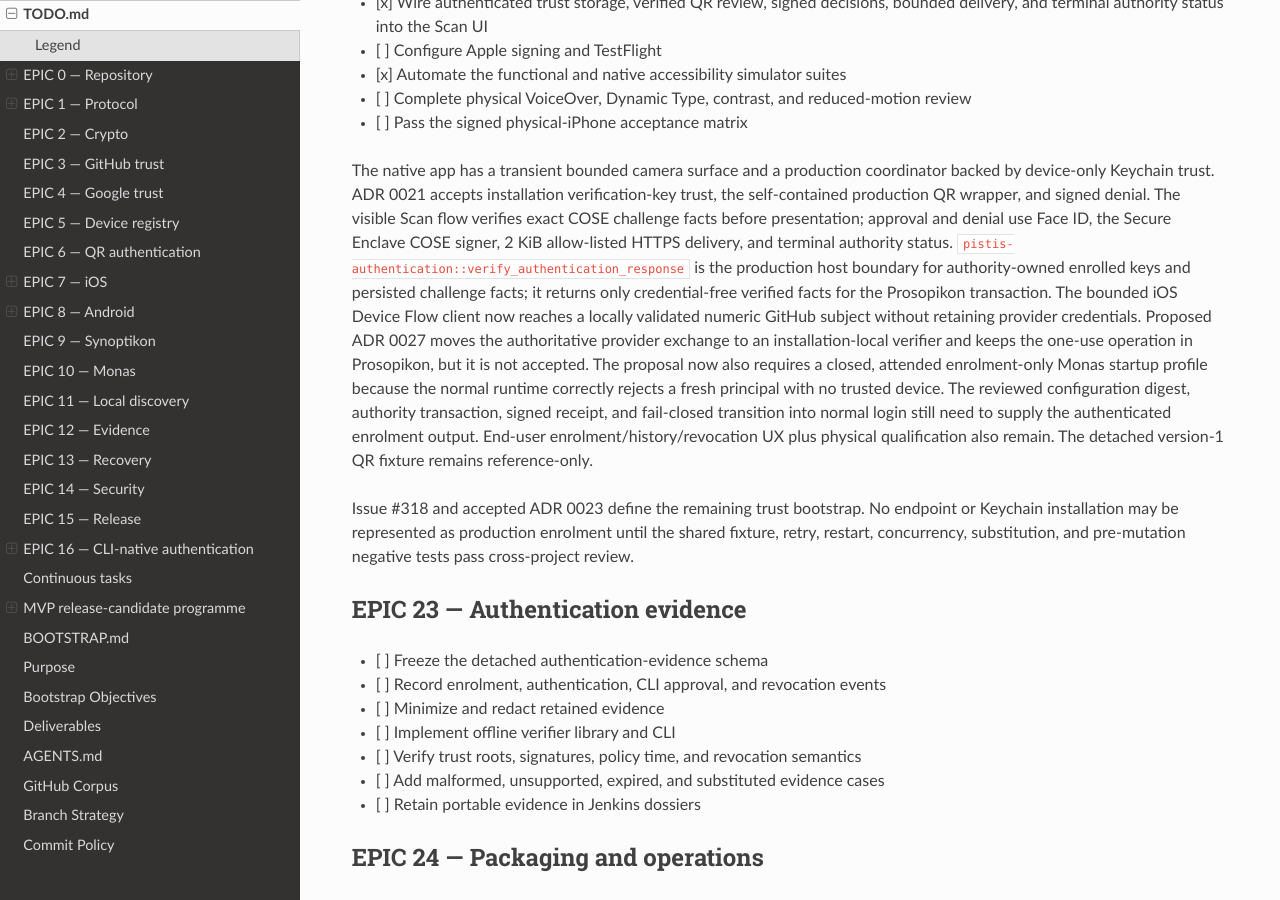
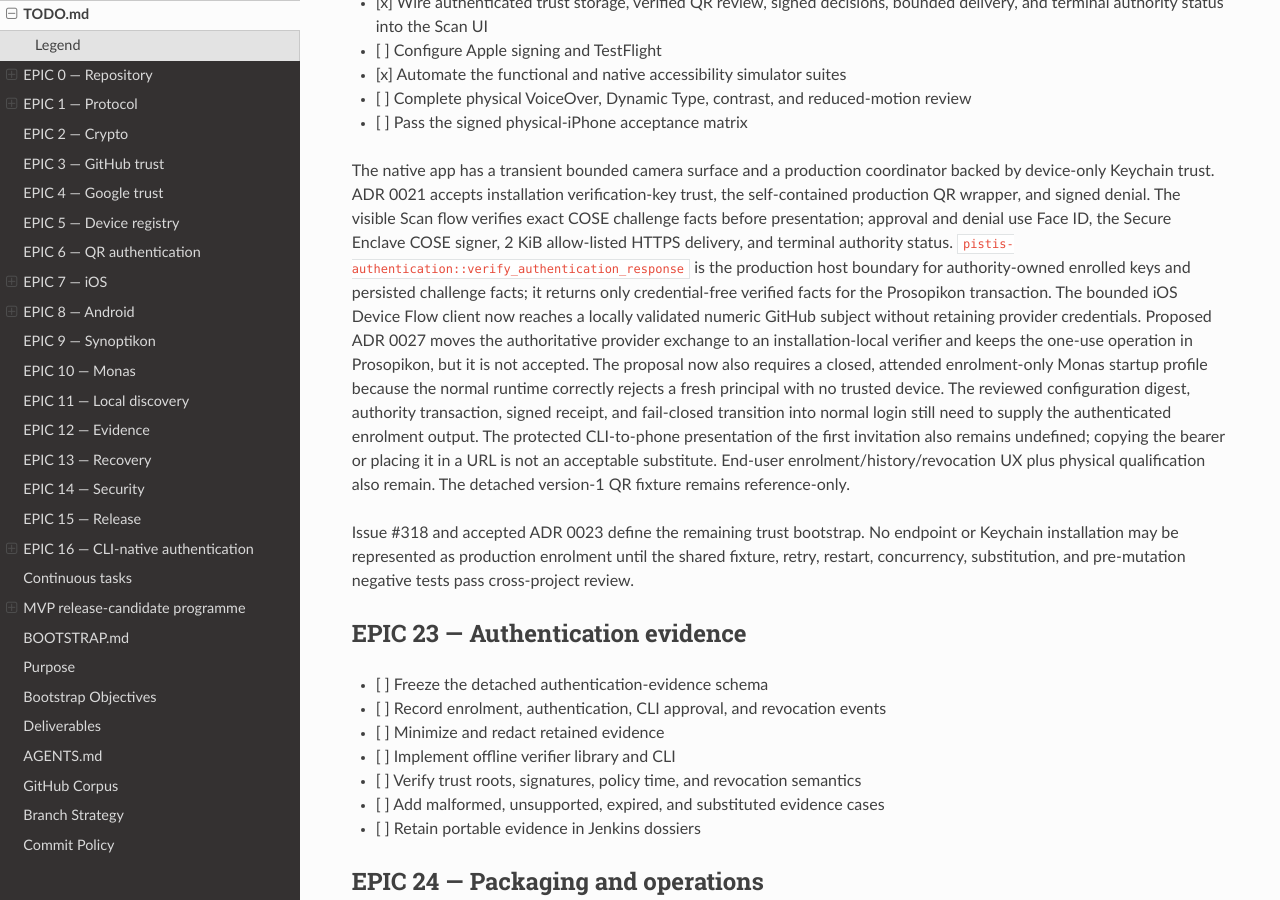
Before and after one commit to sagrudd/pistis, a Sphinx documentation site: the page built from docs/TODO.md, in a window 1280 px wide and 900 px high, scrolled down 11694 px. Built offline with Sphinx 7.4.7 and the Read the Docs theme 3.1.0, drawn with Linux system fonts in a browser that asks for light colours; the version number could not be read and is left out.

Commit message:
Record invitation presentation gap

```diff
--- a/docs/TODO.md
+++ b/docs/TODO.md
@@ -553,7 +553,9 @@ now also requires a closed, attended enrolment-only Monas startup profile
 because the normal runtime correctly rejects a fresh principal with no trusted
 device. The reviewed configuration digest, authority transaction, signed
 receipt, and fail-closed transition into normal login still need to supply the
-authenticated enrolment output. End-user
+authenticated enrolment output. The protected CLI-to-phone presentation of
+the first invitation also remains undefined; copying the bearer or placing it
+in a URL is not an acceptable substitute. End-user
 enrolment/history/revocation UX plus physical qualification also remain. The
 detached version-1 QR fixture remains reference-only.
 
```
